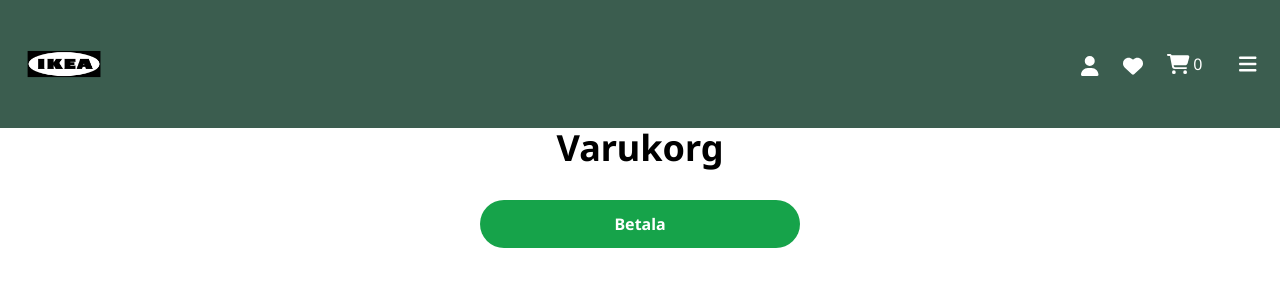
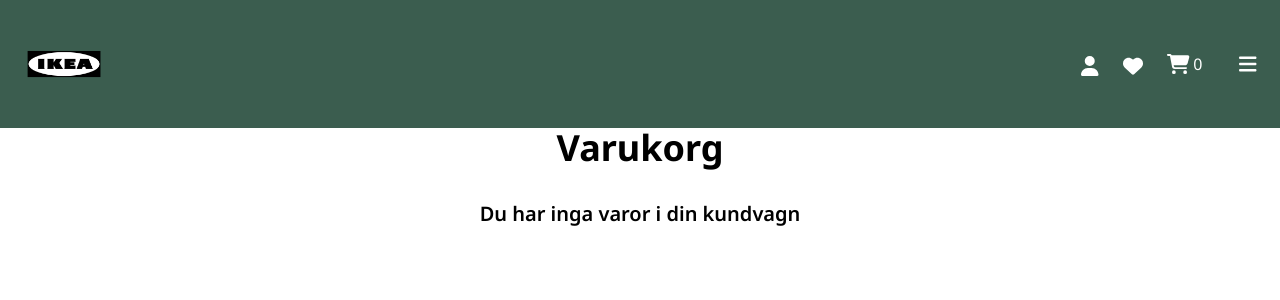
Before and after one commit to oh007/ecom-store, a React (Vite) app: page /checkout in a window 1280 px wide. Shown: the top 300 px of the page. Built offline with nearby package versions, Linux system fonts and the light colour scheme.

Commit message:
simple remove item from shopping cart

```diff
--- a/src/App.jsx
+++ b/src/App.jsx
@@ -73,7 +73,7 @@ const App = () => {
           />
           <Route
             path="/checkout"
-            element={<Checkout cartItems={cartItems} />}
+            element={<Checkout cartItems={cartItems} setCartItemCount={setCartItemCount} />}
           />
         </Routes>
       </div>
--- a/src/Checkout.jsx
+++ b/src/Checkout.jsx
@@ -1,19 +1,32 @@
 /* eslint-disable react/prop-types */
-import { useEffect } from "react";
 
-const Cart = ({ cartItems: initialCartItems }) => {
-  // Hämta sparade cartItems från localStorage när komponenten mountas
+/* Need 2 fix bug with multible removing */
+import { useEffect, useState } from "react";
+import { FontAwesomeIcon } from "@fortawesome/react-fontawesome";
+import { faTimes } from "@fortawesome/free-solid-svg-icons";
+
+const Cart = ({ cartItems: initialCartItems, setCartItemCount }) => {
   const savedCartItems = JSON.parse(localStorage.getItem("cartItems")) || [];
-  const cartItems = savedCartItems || initialCartItems;
+  const [cartItems, setCartItems] = useState(
+    savedCartItems || initialCartItems
+  );
 
-  // Uppdatera localStorage varje gång cartItems ändras
   useEffect(() => {
     localStorage.setItem("cartItems", JSON.stringify(cartItems));
   }, [cartItems]);
 
+  const removeItem = (itemId) => {
+    const updatedCartItems = cartItems.filter((item) => item.id !== itemId);
+    setCartItems(updatedCartItems);
+
+    setCartItemCount((prevCount) => Math.max(prevCount - 1, 0));
+    localStorage.setItem("cartItems", JSON.stringify(updatedCartItems));
+  };
+
   return (
     <div className="flex flex-col">
       <h1 className="text-4xl font-bold m-auto">Varukorg</h1>
+      {cartItems.length > 0 ? (
         <ul className="p-4">
           {cartItems.map((item) => (
             <li
@@ -22,7 +35,7 @@ const Cart = ({ cartItems: initialCartItems }) => {
             >
               <div className="flex items-center gap-2 m-8">
                 <img
-                src={item.img} // Anta att det finns en bild-URL i ditt item-objekt
+                  src={item.img}
                   alt={item.title}
                   className="w-10 h-10 object-cover rounded"
                 />
@@ -31,10 +44,22 @@ const Cart = ({ cartItems: initialCartItems }) => {
               <div className="flex items-center gap-x-4 m-4">
                 <h6 className="text-sm">{item.price}:- sek</h6>
                 <h6 className="text-sm"> Antal:{item.quantity}</h6>
+                <button
+                  className="text-red-500 hover:text-red-700"
+                  onClick={() => removeItem(item.id)}
+                >
+                  <FontAwesomeIcon icon={faTimes} />
+                </button>
               </div>
             </li>
           ))}
         </ul>
+      ) : (
+        <p className="text-xl font-semibold m-auto mt-8">
+          Du har inga varor i din kundvagn
+        </p>
+      )}
+      {cartItems.length > 0 && (
         <div className="flex flex-col m-auto">
           <button
             value="button"
@@ -43,7 +68,7 @@ const Cart = ({ cartItems: initialCartItems }) => {
             Betala
           </button>
         </div>
-
+      )}
     </div>
   );
 };
```
Lines whose indentation alone changed are shown as unchanged.
